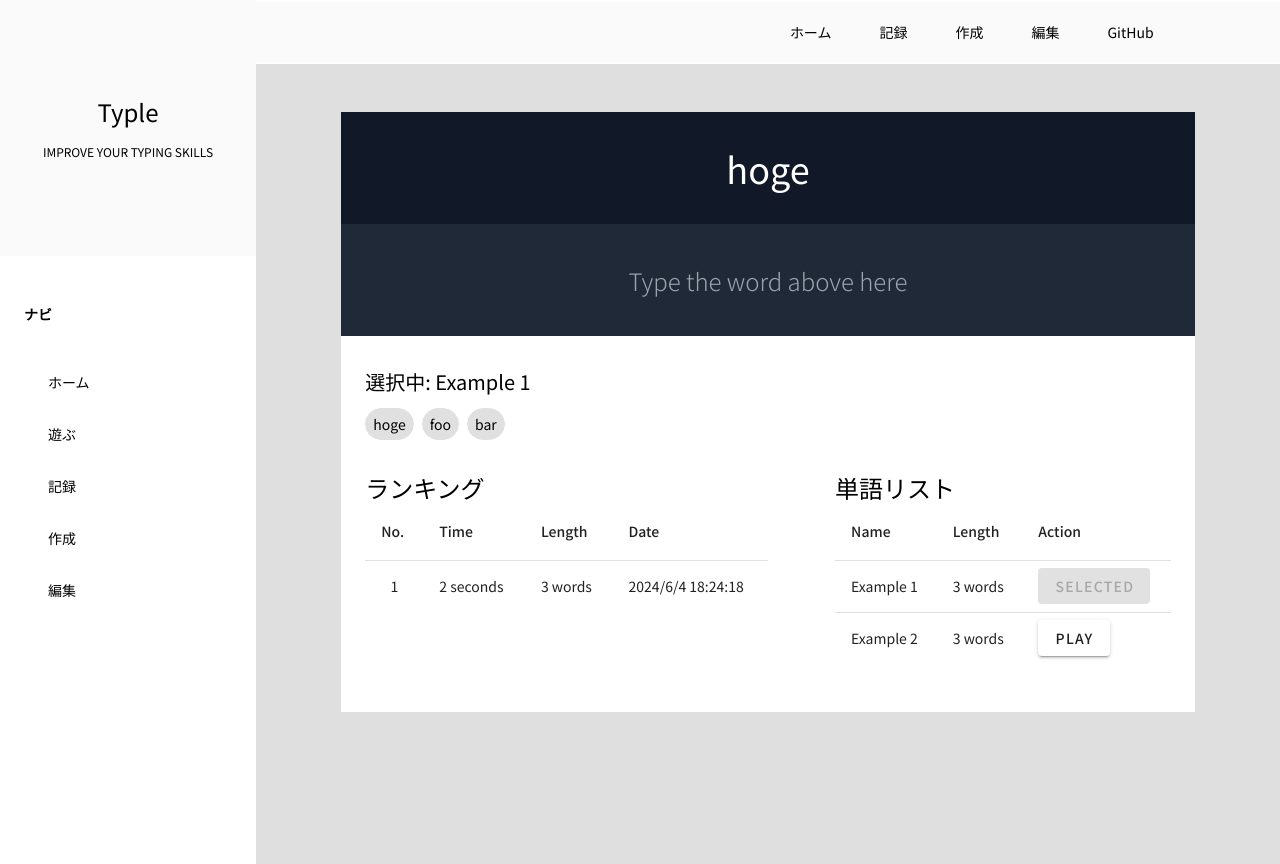
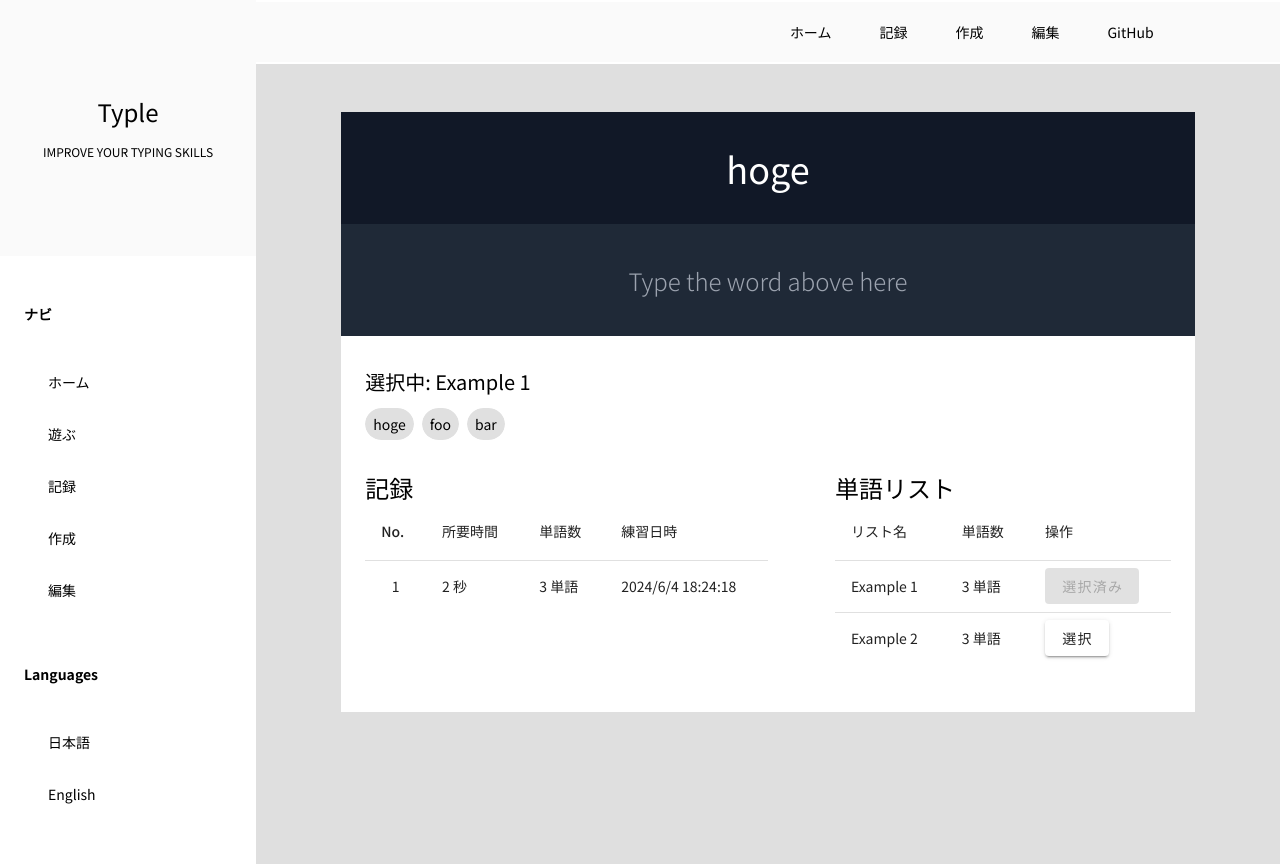
Before and after one commit to liyur-qie/typle-v, a Vue app: page / in a window 1280 px wide. Built offline with nearby package versions, Linux system fonts and the light colour scheme.

Commit message:
多言語対応

```diff
--- a/package.json
+++ b/package.json
@@ -12,6 +12,7 @@
     "eslint-plugin-vue": "^9.26.0",
     "sass": "^1.77.1",
     "vue": "^3.4.21",
+    "vue-i18n": "^9.13.1",
     "vue-router": "^4.3.2",
     "vuetify": "^3.6.8"
   },
--- a/src/components/Sidebar/Sidebar.vue
+++ b/src/components/Sidebar/Sidebar.vue
@@ -3,11 +3,24 @@
     <AppLogo />
     <h3 class="text-sm font-bold ml-6 mt-12 mb-8">ナビ</h3>
     <NavList />
+    <h3 class="text-sm font-bold ml-6 mt-12 mb-8">Languages</h3>
+    <ul>
+      <li @click="switchLang('ja')">
+        <a href="#" class="block text-sm py-4 pl-12">日本語</a>
+      </li>
+      <li @click="switchLang('en')">
+        <a href="#" class="block text-sm py-4 pl-12">English</a>
+      </li>
+    </ul>
   </div>
 </template>
 <script setup lang="ts">
 import AppLogo from "@/components/Sidebar/AppLogo.vue"
 import NavList from "@/components/Sidebar/NavList.vue"
+
+function switchLang(lang: 'ja' | 'en') {
+  return lang
+}
 </script>
 <style lang="scss">
 #sidebar {
--- /dev/null
+++ b/src/i18n/index.ts
@@ -0,0 +1,231 @@
+
+export const i18n = {
+  locale: 'ja',
+  fallbackLocale: 'en',
+  messages: {
+    ja: {
+      create: {
+        pageTitle: '作成',
+        pageDescription: 'このページでは単語リストを新規作成することができます。',
+        table: {
+          word: '単語',
+          length: '文字数',
+          actions: '操作',
+        },
+        tableData: {
+          length: '文字',
+          actions: {
+            moveUp: '↑',
+            moveDown: '↓',
+            delete: '×'
+          }
+        },
+        createButton: '作成',
+        cancelButton: 'キャンセル',
+      },
+      edit: {
+        pageTitle: '編集',
+        pageDescription: 'このページでは単語リストを編集することができます。',
+        table: {
+          name: 'リスト名',
+          length: '単語数',
+          records: '記録数',
+          createdAt: '未実装',
+          updatedAt: '未実装',
+          actions: '操作'
+        },
+        tableData: {
+          length: 'length',
+          records: 'records',
+          createdAt: '未実装',
+          updatedAt: '未実装',
+          actions: {
+            edit: '編集'
+          }
+        },
+        updateButton: '更新',
+        cancelButton: 'キャンセル',
+      },
+      editWordList: {
+        pageTitle: '単語リスト',
+        pageDescription: '編集する単語リストを選択し、編集ページに移動します。',
+        table: {
+          word: '単語',
+          length: '文字数',
+          actions: '操作',
+        },
+        tableData: {
+          length: '文字',
+          actions: {
+            moveUp: '↑',
+            moveDown: '↓',
+            delete: '×',
+            add: 'Add'
+          }
+        },
+        updateButton: '更新',
+        cancelButton: 'キャンセル',
+      },
+      play: {
+        records: {
+          title: '記録',
+          table: {
+            no: 'No.',
+            time: '所要時間',
+            length: '単語数',
+            date: '練習日時'
+          },
+          tableData: {
+            time: '秒',
+            length: '単語',
+          }
+        },
+        wordLists: {
+          title: '単語リスト',
+          table: {
+            name: 'リスト名',
+            length: '単語数',
+            actions: '操作',
+          },
+          tableData: {
+            length: '単語',
+            select: '選択',
+            selected: '選択済み'
+          }
+        }
+      },
+      records: {
+        pageTitle: '記録',
+        PageDescription: '各単語リストの記録を確認することができます。',
+        table: {
+          no: 'No.',
+          time: '所要時間',
+          typo: 'ミス数',
+          length: '単語数',
+          date: '練習日時',
+          actions: '操作',
+        },
+        tableData: {
+          time: '秒',
+          typo: '未実装',
+          length: '単語',
+          actions: {
+            delete: '削除'
+          },
+        }
+      },
+    },
+    en: {
+      create: {
+        pageTitle: 'Create',
+        pageDescription: 'You can create your own word list in this page.',
+        table: {
+          word: 'Word',
+          length: 'Length',
+          actions: 'Actions',
+        },
+        tableData: {
+          length: 'characters',
+          actions: {
+            moveUp: '↑',
+            moveDown: '↓',
+            delete: '×'
+          }
+        },
+        createButton: 'Create',
+        cancelButton: 'Cancel',
+      },
+      edit: {
+        pageTitle: 'Edit',
+        pageDescription: 'You can edit your word list in this page.',
+        table: {
+          name: 'Name',
+          length: 'Words',
+          records: 'Records',
+          createdAt: '未実装',
+          updatedAt: '未実装',
+          actions: 'Actions'
+        },
+        tableData: {
+          length: 'length',
+          records: 'records',
+          createdAt: '未実装',
+          updatedAt: '未実装',
+          actions: {
+            edit: 'edit'
+          }
+        },
+        updateButton: 'update',
+        cancelButton: 'cancel',
+      },
+      editWordList: {
+        pageTitle: 'Word lists',
+        pageDescription: 'Select a word list that you want to edit and go to the edit page.',
+        table: {
+          word: 'Words',
+          length: 'Length',
+          actions: 'Actions',
+        },
+        tableData: {
+          length: 'characters',
+          actions: {
+            moveUp: '↑',
+            moveDown: '↓',
+            delete: '×',
+            add: 'Add'
+          }
+        },
+        updateButton: 'Update',
+        cancelButton: 'Cancel'
+      },
+      play: {
+        records: {
+          title: 'Records',
+          table: {
+            no: 'No.',
+            time: 'Time',
+            length: 'Length',
+            date: 'Date'
+          },
+          tableData: {
+            time: 'seconds',
+            length: 'words',
+          }
+        },
+        wordLists: {
+          title: 'Word lists',
+          table: {
+            name: 'Name',
+            length: 'Length',
+            actions: 'Actions',
+          },
+          tableData: {
+            length: 'words',
+            select: 'play',
+            selected: 'selected'
+          }
+        }
+      },
+      records: {
+        pageTitle: 'Records',
+        PageDescription: 'You can check the results of your practicing.',
+        table: {
+          no: 'No.',
+          time: 'Time',
+          typo: 'Typo',
+          length: 'Length',
+          date: 'Date',
+          actions: 'Actions',
+        },
+        tableData: {
+          time: 'seconds',
+          typo: '未実装',
+          length: 'words',
+          actions: {
+            delete: 'delete'
+          },
+        }
+      }
+    }
+  }
+}
--- a/src/main.ts
+++ b/src/main.ts
@@ -8,12 +8,18 @@ import { createVuetify } from 'vuetify'
 import * as components from 'vuetify/components'
 import * as directives from 'vuetify/directives'
 
+import { createI18n } from 'vue-i18n'
+import { i18n as i18nOptions } from '@/i18n/index.ts'
+
 const vuetify = createVuetify({
   components,
   directives,
 })
 
+const i18n = createI18n(i18nOptions)
+
 createApp(App)
   .use(router)
   .use(vuetify)
+  .use(i18n)
   .mount('#app')
--- a/src/views/Create.vue
+++ b/src/views/Create.vue
@@ -3,8 +3,8 @@
     <PageContainer>
         <main class="bg-white p-16 pb-12">
         <section>
-          <PageTitle>作成</PageTitle>
-          <PageDescription>このページでは単語リストを新規作成することができます。</PageDescription>
+          <PageTitle>{{ $t('create.pageTitle') }}</PageTitle>
+          <PageDescription>{{ $t('create.pageDescription') }}</PageDescription>
         </section>
         <section class="mt-8">
           <v-text-field v-model="wordListName" label="単語リスト名" variant="underlined"></v-text-field>
@@ -12,9 +12,9 @@
             <thead>
               <tr>
                 <th>No.</th>
-                <th class="w-4/12">Word</th>
-                <th>Length</th>
-                <th>Actions</th>
+                <th class="w-4/12">{{ $t('create.table.word') }}</th>
+                <th>{{ $t('create.table.length') }}</th>
+                <th>{{ $t('create.table.actions') }}</th>
               </tr>
             </thead>
             <tbody>
@@ -23,11 +23,11 @@
                 <td>
                   <v-text-field v-model="wordListWords[index]" variant="underlined"></v-text-field>
                 </td>
-                <td>{{ word.length }} characters</td>
+                <td>{{ word.length }} {{ $t('create.tableData.length') }}</td>
                 <td>
-                  <v-btn @click="moveWordUp(index)" class="mr-2">UP</v-btn>
-                  <v-btn @click="moveWordDown(index)" class="mr-2">DOWN</v-btn>
-                  <v-btn @click="deleteWord(index)">DELETE</v-btn>
+                  <v-btn @click="moveWordUp(index)" class="mr-2">{{ $t('create.tableData.actions.moveUp') }}</v-btn>
+                  <v-btn @click="moveWordDown(index)" class="mr-2">{{ $t('create.tableData.actions.moveDown') }}</v-btn>
+                  <v-btn @click="deleteWord(index)">{{ $t('create.tableData.actions.delete') }}</v-btn>
                 </td>
               </tr>
               <tr>
@@ -44,8 +44,8 @@
           </v-table>
         </section>
         <section class="mt-8">
-          <v-btn @click="addWordList" elevation="2" class="mr-2">Create</v-btn>
-          <v-btn elevation="2">Cancel</v-btn>
+          <v-btn @click="addWordList" elevation="2" class="mr-2">{{ $t('create.createButton') }}</v-btn>
+          <v-btn elevation="2">{{ $t('create.cancelButton') }}</v-btn>
         </section>
       </main>
     </PageContainer>
--- a/src/views/Edit.vue
+++ b/src/views/Edit.vue
@@ -2,30 +2,30 @@
   <Page>
     <PageContainer>
       <main class="bg-white p-16 pb-12">
-        <PageTitle>単語リスト</PageTitle>
-        <PageDescription>編集する単語リストを選択し、編集ページに移動します。</PageDescription>
+        <PageTitle>{{ $t('edit.pageTitle') }}</PageTitle>
+        <PageDescription>{{ $t('edit.pageDescription') }}</PageDescription>
         <section class="mt-12">
           <v-table class="mt-4">
             <thead>
               <tr>
-                <th>Name</th>
-                <th>Length</th>
-                <th>Records</th>
-                <th>Create At</th>
-                <th>Updated At</th>
-                <th>Actions</th>
+                <th>{{ $t('edit.table.name') }}</th>
+                <th>{{ $t('edit.table.length') }}</th>
+                <th>{{ $t('edit.table.records') }}</th>
+                <th>{{ $t('edit.table.createdAt') }}</th>
+                <th>{{ $t('edit.table.updatedAt') }}</th>
+                <th>{{ $t('edit.table.actions') }}</th>
               </tr>
             </thead>
             <tbody>
               <tr v-for="(wordList, index) in wordLists" :key="index">
                 <td>{{ wordList.name }}</td>
-                <td>{{ wordList.words.length }} words</td>
-                <td>{{ wordList.records.length }} records</td>
-                <td>未実装</td>
-                <td>未実装</td>
+                <td>{{ wordList.words.length }} {{ $t('edit.tableData.length') }}</td>
+                <td>{{ wordList.records.length }} {{ $t('edit.tableData.records') }}</td>
+                <td>{{ $t('edit.tableData.createdAt') }}</td>
+                <td>{{ $t('edit.tableData.updatedAt') }}</td>
                 <td>
                   <RouterLink :to="'/edit/' + wordList.name">
-                    <v-btn size="small">edit</v-btn>
+                    <v-btn>{{ $t('edit.tableData.actions.edit')}}</v-btn>
                   </RouterLink>
                 </td>
               </tr>
--- a/src/views/EditWordList.vue
+++ b/src/views/EditWordList.vue
@@ -3,8 +3,8 @@
     <PageContainer>
       <main class="bg-white p-16 pb-12">
         <section>
-          <PageTitle>編集</PageTitle>
-          <PageDescription>このページでは単語リストを編集することができます。</PageDescription>
+          <PageTitle>{{ $t('editWordList.pageTitle') }}</PageTitle>
+          <PageDescription>{{ $t('editWordList.pageDescription') }}</PageDescription>
         </section>
         <section class="mt-8">
           <v-text-field v-model="wordListName" label="単語リスト名" variant="underlined"></v-text-field>
@@ -12,9 +12,9 @@
             <thead>
               <tr>
                 <th>No.</th>
-                <th class="w-4/12">Word</th>
-                <th>Length</th>
-                <th>Actions</th>
+                <th class="w-4/12">{{ $t('editWordList.table.word') }}</th>
+                <th>{{ $t('editWordList.table.length') }}</th>
+                <th>{{ $t('editWordList.table.actions') }}</th>
               </tr>
             </thead>
             <tbody>
@@ -23,11 +23,11 @@
                 <td>
                   <v-text-field v-model="wordListWords[index]" variant="underlined"></v-text-field>
                 </td>
-                <td>{{ word.length }} characters</td>
+                <td>{{ word.length }} {{ $t('editWordList.tableData.length') }}</td>
                 <td>
-                  <v-btn @click="moveWordUp(index)" class="mr-2">UP</v-btn>
-                  <v-btn @click="moveWordDown(index)" class="mr-2">DOWN</v-btn>
-                  <v-btn @click="deleteWord(index)">DELETE</v-btn>
+                  <v-btn @click="moveWordUp(index)" class="mr-2">{{ $t('editWordList.tableData.actions.moveUp') }}</v-btn>
+                  <v-btn @click="moveWordDown(index)" class="mr-2">{{ $t('editWordList.tableData.actions.moveDown') }}</v-btn>
+                  <v-btn @click="deleteWord(index)">{{ $t('editWordList.tableData.actions.delete') }}</v-btn>
                 </td>
               </tr>
               <tr>
@@ -35,7 +35,7 @@
                 <td>
                   <v-text-field v-model="newWord" label="新規単語を入力" variant="underlined"></v-text-field>
                 </td>
-                <td>{{ newWord.length }} characters</td>
+                <td>{{ newWord.length }} {{ $t('editWordList.tableData.length') }}</td>
                 <td>
                   <v-btn @click="addNewWord">Add</v-btn>
                 </td>
@@ -44,9 +44,9 @@
           </v-table>
         </section>
         <section class="mt-8">
-          <v-btn @click="updateWordList" elevation="2" class="mr-2">Update</v-btn>
+          <v-btn @click="updateWordList" elevation="2" class="mr-2">{{ $t('editWordList.updateButton') }}</v-btn>
           <RouterLink to="/edit">
-            <v-btn elevation="2">Cancel</v-btn>
+            <v-btn elevation="2">{{ $t('editWordList.cancelButton') }}</v-btn>
           </RouterLink>
         </section>
       </main>
--- a/src/views/Records.vue
+++ b/src/views/Records.vue
@@ -2,30 +2,30 @@
   <Page>
     <PageContainer>
       <main class="bg-white p-16 pb-12">
-        <PageTitle>記録</PageTitle>
-        <PageDescription>Lorem ipsum, dolor sit amet consectetur adipisicing elit.</PageDescription>
+        <PageTitle>{{ $t('records.pageTitle')}}</PageTitle>
+        <PageDescription>{{ $t('records.PageDescription') }}</PageDescription>
         <section v-for="(wordList, index) in wordLists" :key="index" class="mt-12">
           <h2 class="text-2xl">{{ wordList.name }}</h2>
           <v-table class="mt-4">
             <thead>
               <tr>
                 <th>No.</th>
-                <th>Time</th>
-                <th>Typo</th>
-                <th>Length</th>
-                <th>Date</th>
-                <th>Action</th>
+                <th>{{ $t('records.table.time') }}</th>
+                <th>{{ $t('records.table.typo') }}</th>
+                <th>{{ $t('records.table.length') }}</th>
+                <th>{{ $t('records.table.date') }}</th>
+                <th>{{ $t('records.table.actions') }}</th>
               </tr>
             </thead>
             <tbody>
               <tr v-for="(record, index) in wordList.records">
                 <td class="text-center">{{ index + 1 }}</td>
-                <td>{{ record.time }} seconds</td>
+                <td>{{ record.time }} {{ $t('records.tableData.time') }}</td>
                 <td>未実装</td>
-                <td>{{ record.length }} words</td>
+                <td>{{ record.length }} {{ $t('records.tableData.length') }}</td>
                 <td>{{ record.date }}</td>
                 <td>
-                  <v-btn size="small" @click="deleteRecord(index)">Delete</v-btn>
+                  <v-btn size="small" @click="deleteRecord(index)">{{ $t('records.tableData.actions.delete') }}</v-btn>
                 </td>
               </tr>
               <p v-if="wordList.records.length === 0" class="text-sm mt-4">まだ記録がありません。</p>
--- a/src/views/play/Play.vue
+++ b/src/views/play/Play.vue
@@ -28,21 +28,21 @@
           </section>
           <section class="mt-8 flex justify-between">
             <section id="rankings" class="w-6/12">
-              <h2 class="text-2xl">ランキング</h2>
+              <h2 class="text-2xl">{{ $t('play.records.title')}}</h2>
               <v-table>
                 <thead>
                   <tr>
-                    <th>No.</th>
-                    <th>Time</th>
-                    <th>Length</th>
-                    <th>Date</th>
+                    <th>{{ $t('play.records.table.no') }}</th>
+                    <th>{{ $t('play.records.table.time') }}</th>
+                    <th>{{ $t('play.records.table.length') }}</th>
+                    <th>{{ $t('play.records.table.date') }}</th>
                   </tr>
                 </thead>
                 <tbody>
                   <tr v-for="(record, index) in wordList.records">
                     <td class="text-center">{{ index + 1 }}</td>
-                    <td>{{ record.time }} seconds</td>
-                    <td>{{ record.length }} words</td>
+                    <td>{{ record.time }} {{ $t('play.records.tableData.time') }}</td>
+                    <td>{{ record.length }} {{ $t('play.records.tableData.length') }}</td>
                     <td>{{ record.date }}</td>
                   </tr>
                   <p v-if="wordList.records.length === 0" class="text-sm mt-4">まだ記録がありません。</p>
@@ -50,13 +50,13 @@
               </v-table>
             </section>
             <section id="selectWordList" class="w-5/12">
-              <h2 class="text-2xl">単語リスト</h2>
+              <h2 class="text-2xl">{{ $t('play.wordLists.title') }}</h2>
               <v-table>
                 <thead>
                   <tr>
-                    <th>Name</th>
-                    <th>Length</th>
-                    <th>Action</th>
+                    <th>{{ $t('play.wordLists.table.name') }}</th>
+                    <th>{{ $t('play.wordLists.table.length') }}</th>
+                    <th>{{ $t('play.wordLists.table.actions') }}</th>
                   </tr>
                 </thead>
                 <tbody>
@@ -65,14 +65,14 @@
                       <span>{{ wordList.name }}</span>
                     </td>
                     <td :key="index">
-                      <span>{{ wordList.words.length }} words</span>
+                      <span>{{ wordList.words.length }} {{ $t('play.wordLists.tableData.length') }}</span>
                     </td>
                     <td :key="index">
                       <template v-if="wordListIndex === index">
-                        <v-btn disabled>Selected</v-btn>
+                        <v-btn disabled>{{ $t('play.wordLists.tableData.selected')}}</v-btn>
                       </template>
                       <template v-else>
-                        <v-btn @click="selectWordList(index)">PLAY</v-btn>
+                        <v-btn @click="selectWordList(index)">{{ $t('play.wordLists.tableData.select') }}</v-btn>
                       </template>
                     </td>
                   </tr>
```
Also changed, not shown: 1 other file (tests, documents, lock files or other folders).
